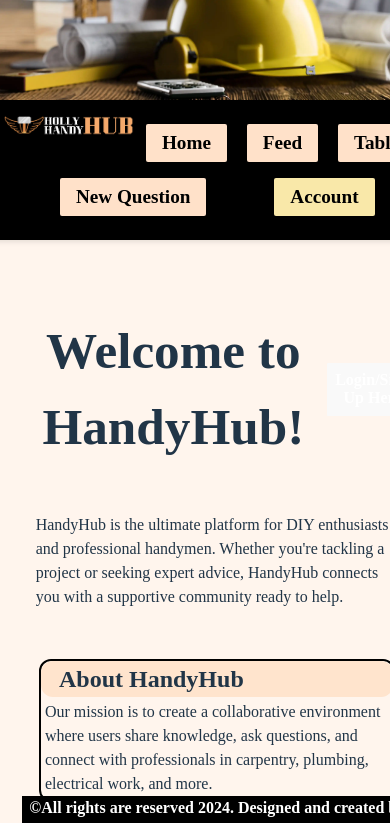
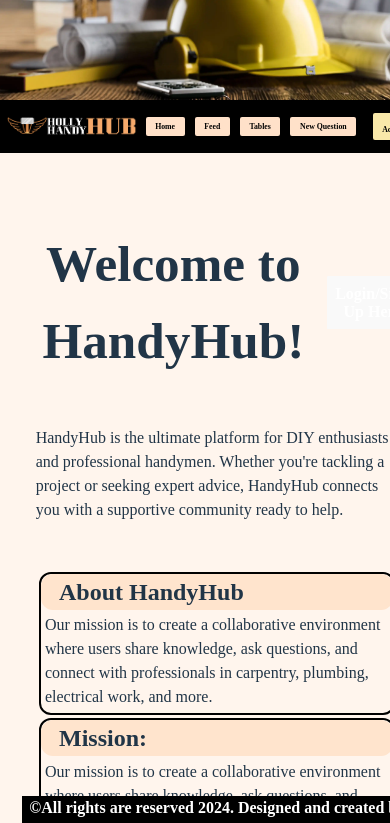
Before and after one commit to workoholyguy/handy-hub-react-vite-supabase, a React (Vite) app: page / in a window 390 px wide. Shown: the top 823 px of the page. Built offline with nearby package versions, Linux system fonts and the light colour scheme; no server answers; a web font is replaced by a local one.

Commit message:
Fixed the navigation bar sizing

```diff
--- a/src/App.css
+++ b/src/App.css
@@ -44,7 +44,7 @@ body {
   position: sticky;
   top: 0;
   z-index: 1000;
-  box-shadow: 0 2px 5px rgba(0, 0, 0, 0.1);
+  box-shadow: 0 2px 5px rgba(226, 209, 209, 0.1);
 }
 
 .top-nav a {
@@ -65,12 +65,12 @@ body {
 
 .btn,
 .account-btn {
-  padding: 0.5rem 1rem;
+  padding: 0.3rem 0.5rem;
   margin: 0.5rem;
   background-color: #ffe1c9;
   border: none;
   border-radius: 2px;
-  font-size: 1rem;
+  /* font-size: 1rem; */
   cursor: pointer;
   transition: background-color 0.3s ease;
 }
--- a/src/pages/page-styles.css
+++ b/src/pages/page-styles.css
@@ -104,15 +104,26 @@ button {
 
   /* Navigation Bar */
   .top-nav {
+    /* display: flex;
+    flex-direction: row;
+    align-items: flex-start; */
     display: flex;
-    flex-direction: row;
-    align-items: flex-start;
+    justify-content: space-around;
+    align-items: center;
     justify-content: space-evenly;
     position: relative;
     flex-wrap: wrap;
     width: 100%;
     background-color: #000000;
-    padding: 1rem;
+    padding: 0.3rem;
+    /* gap: 0.001rem; */
+    /* margin: 0rem 2rem; */
+  }
+
+  .top-nav .btn,
+  .top-nav a {
+    margin: 0rem 0.1rem;
+    font-size: 2vw;
   }
 
   .menu-toggle {
```
Also changed, not shown: 1 other file (tests, documents, lock files or other folders).
